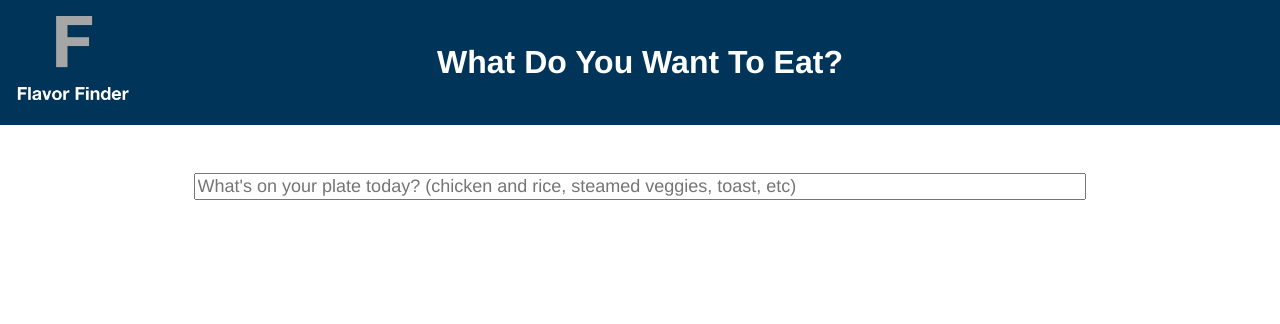
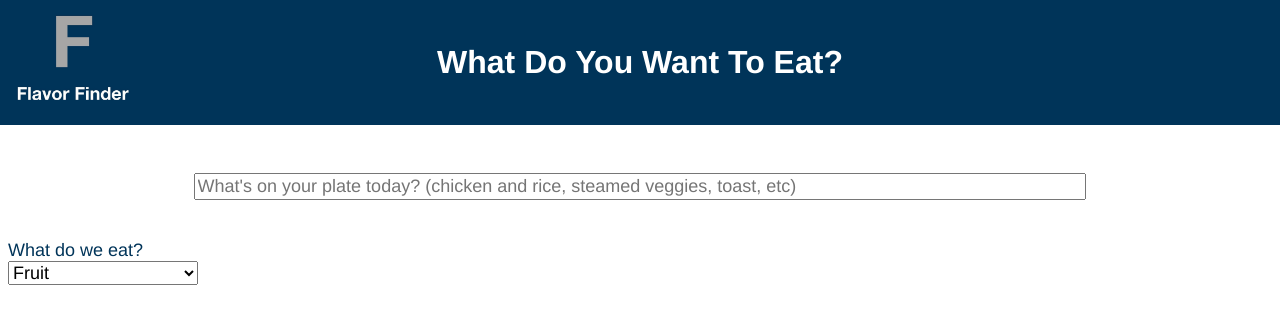
Before and after one commit to kushSharma924/meal-planner-app, a React (Create React App) app: page / in a window 1280 px wide. Shown: the top 324 px of the page. Built offline with nearby package versions, Linux system fonts and the light colour scheme.

Commit message:
added dropdown menu and reorganized files into folders

```diff
--- a/src/App.js
+++ b/src/App.js
@@ -1,5 +1,5 @@
-import TopBar from './TopBar.js';
-import Home from './Home.js';
+import TopBar from './components/TopBar.js';
+import Home from './components/Home.js';
 import './App.css';
 
 function App() {
--- a/src/Home.js
+++ /dev/null
@@ -1,22 +0,0 @@
-import React, { useState } from 'react';
-import SearchBar from './SearchBar';
-
-const Home = () => {
-
-const [query, setQuery] = useState('');
-
-const handleInputChange = (event) => {
-    const value = event.target.value;
-    setQuery(value);
-};
-
-
-    return (
-        <div className="home">
-            <SearchBar />
-
-        </div>
-    );
-}
-
-export default Home;
--- /dev/null
+++ b/src/components/DropDown.js
@@ -0,0 +1,18 @@
+import React, { useState } from 'react';
+
+const DropDown = ({ label, value, options, onChange }) => {
+    return (
+        <div className="drop-down">
+            <label>
+                {label}
+                <select value={value} onChange={onChange}>
+                {options.map((option) => (
+                    <option value={option.value}>{option.label}</option>
+                ))}
+                </select>
+            </label>
+        </div>
+    );
+};
+
+export default DropDown;
--- /dev/null
+++ b/src/components/Home.js
@@ -0,0 +1,43 @@
+import React, { useState } from 'react';
+import SearchBar from './SearchBar';
+import DropDown from './DropDown';
+
+const Home = () => {
+
+    const [query, setQuery] = useState('');
+
+    const handleInputChange = (event) => {
+        const value = event.target.value;
+        setQuery(value);
+    };
+
+    const [food, setFood] = React.useState('fruit');
+    const [drink, setDrink] = React.useState('water');
+
+    const handleFoodChange = (event) => {
+        setFood(event.target.value);
+    };
+
+    const handleDrinkChange = (event) => {
+        setDrink(event.target.value);
+    };
+
+
+    return (
+        <div className="home">
+            <SearchBar />
+            <DropDown
+                label = "What do we eat?"
+                options={[
+                    { label: 'Fruit', value: 'fruit' },
+                    { label: 'Vegetable', value: 'vegetable' },
+                    { label: 'Meat', value: 'meat' },
+                  ]}
+                  value={food}
+                  onChange={handleFoodChange}
+            />
+        </div>
+    );
+}
+
+export default Home;
--- a/src/TopBar.js
+++ b/src/components/TopBar.js
@@ -1,4 +1,4 @@
-import logo from './logo.jpg';
+import logo from './images/logo.jpg';
 
 const TopBar = () => {
     const title = 'What Do You Want To Eat?';
--- a/src/index.css
+++ b/src/index.css
@@ -54,3 +54,20 @@ bbody {
     font-size: 18px;
     color: #003459;
 }
+
+.drop-down label{
+    display: flex;
+    flex-direction: column;
+    text-align: left;
+    font-family: Helvetica, sans-serif;
+    font-size: 18px;
+    color: #003459;
+    margin-bottom: 10px;
+}
+
+.drop-down select {
+    width: 15%;
+    font-family: Helvetica, sans-serif;
+    font-size: 18px;
+    margin-bottom: 10px;
+}
```
Also changed, not shown: src/components/SearchBar.js (renamed from src/SearchBar.js), src/components/images/logo.jpg (renamed from src/logo.jpg).
